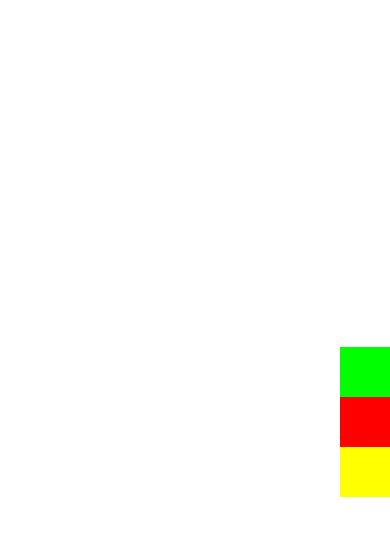
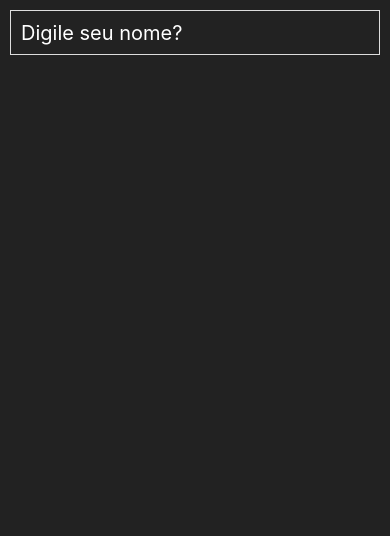
Before and after one commit to Brunocs1991/udemy_react-native_primeiroApp, a React Native app: screen / in a window 390 px wide. Shown: the top 536 px of the page. Built offline with nearby package versions, Linux system fonts and the light colour scheme.

Commit message:
Recebendo dados

```diff
--- a/src/App.tsx
+++ b/src/App.tsx
@@ -1,9 +1,5 @@
 import React, {Component} from 'react';
-import Inicial from './Screen/Inicial.tsx';
-import State from './Screen/State.tsx';
-import GrupoStyle from './Screen/GrupoStyle.tsx';
-import {SafeAreaView} from 'react-native';
-import FlexLayout from './Screen/FlexLayout.tsx';
+import ReceiveData from './Screen/ReceiveData.tsx';
 
 class App extends Component {
   render() {
@@ -12,7 +8,8 @@ class App extends Component {
         {/*<Inicial />*/}
         {/*<State />*/}
         {/*<GrupoStyle />*/}
-        <FlexLayout />
+        {/*<FlexLayout />*/}
+        <ReceiveData />
       </>
     );
   }
--- /dev/null
+++ b/src/Screen/ReceiveData.tsx
@@ -0,0 +1,65 @@
+import React, {Component} from 'react';
+import {StyleSheet, Text, TextInput, View} from 'react-native';
+
+type TypePropsReceiveData = {};
+type TypeStateReceiveData = {
+  nome: string;
+};
+
+class ReceiveData extends Component<
+  TypePropsReceiveData,
+  TypeStateReceiveData
+> {
+  constructor(props: Readonly<TypePropsReceiveData> | TypePropsReceiveData) {
+    super(props);
+    this.state = {
+      nome: '',
+    };
+    this.pegaNome = this.pegaNome.bind(this);
+  }
+
+  pegaNome(nome: string) {
+    if (nome.length > 0) {
+      this.setState({nome: `Bem vindo: ${nome}`});
+    } else {
+      this.setState({nome: ''});
+    }
+  }
+  render() {
+    return (
+      <View style={styles.container}>
+        <TextInput
+          style={styles.input}
+          placeholder="Digile seu nome?"
+          placeholderTextColor="#FFF"
+          underlineColorAndroid={'transparent'}
+          onChangeText={this.pegaNome}
+        />
+        <Text style={styles.texto}>{this.state.nome}</Text>
+      </View>
+    );
+  }
+}
+
+const styles = StyleSheet.create({
+  container: {
+    flex: 1,
+    backgroundColor: '#222',
+  },
+  input: {
+    height: 45,
+    borderWidth: 1,
+    borderColor: '#DDD',
+    margin: 10,
+    fontSize: 20,
+    padding: 10,
+    color: '#FFF',
+  },
+  texto: {
+    color: '#ffffff',
+    textAlign: 'center',
+    fontSize: 25,
+  },
+});
+
+export default ReceiveData;
```
